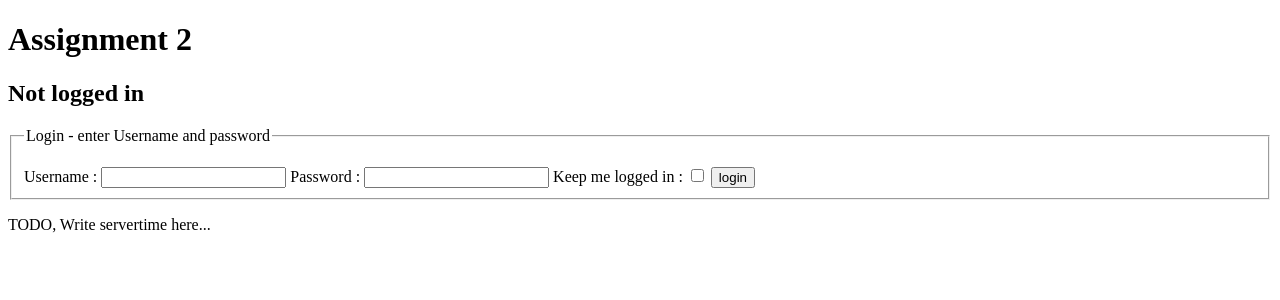
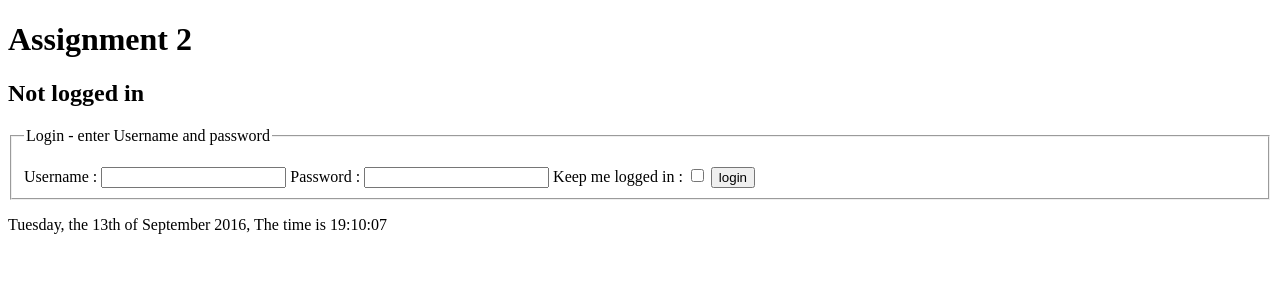
Before and after one commit to sehnpaa/1dv610_a2, a PHP site: page / in a window 1280 px wide. Shown: the top 300 px of the page. Run offline with PHP 8.4, Linux system fonts and the light colour scheme.

Commit message:
Fix test case 1.1

```diff
--- a/view/DateTimeView.php
+++ b/view/DateTimeView.php
@@ -5,7 +5,7 @@ class DateTimeView {
 
 	public function show() {
 
-		$timeString = 'TODO, Write servertime here...';
+		$timeString = date("l") . ", the " . date("j") . "th of " . date("F") . " " . date("Y") . ", The time is " . date("H") . ":" . date("i") . ":" . date("s");
 
 		return '<p>' . $timeString . '</p>';
 	}
```
